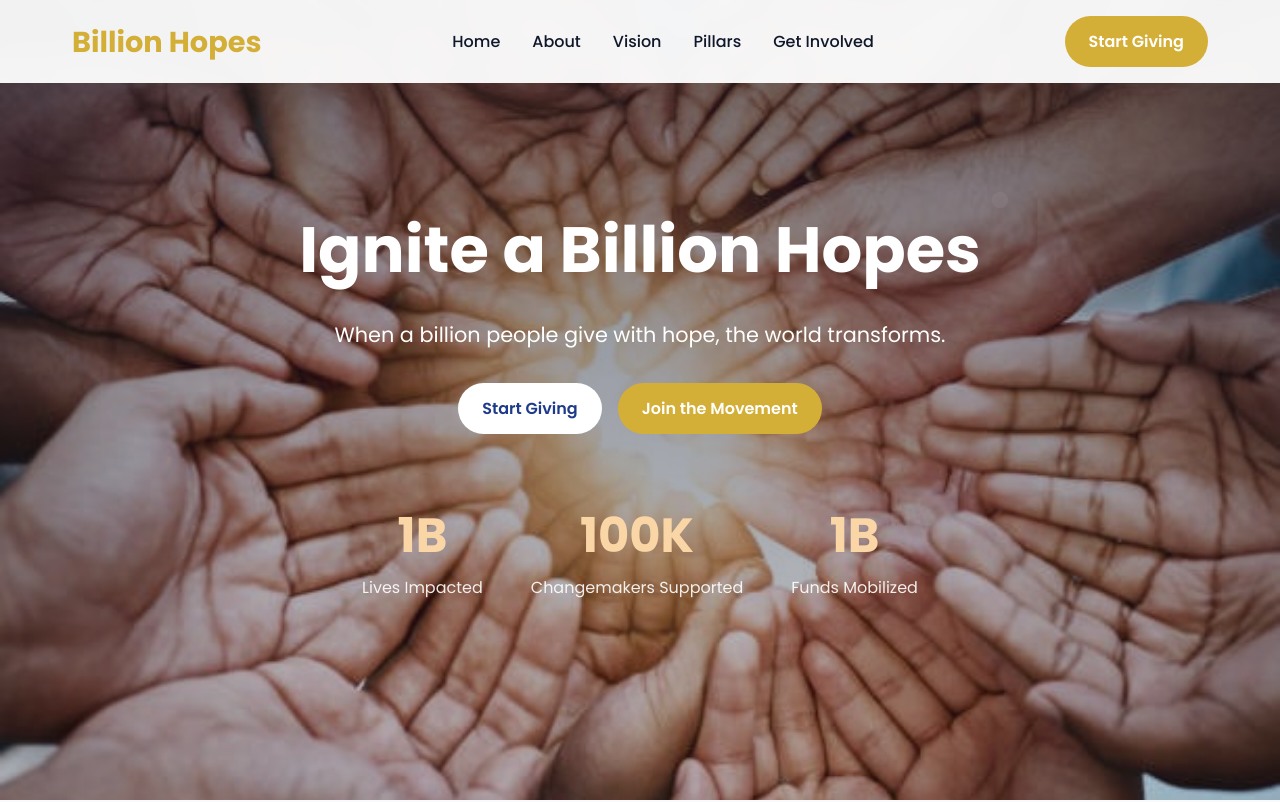
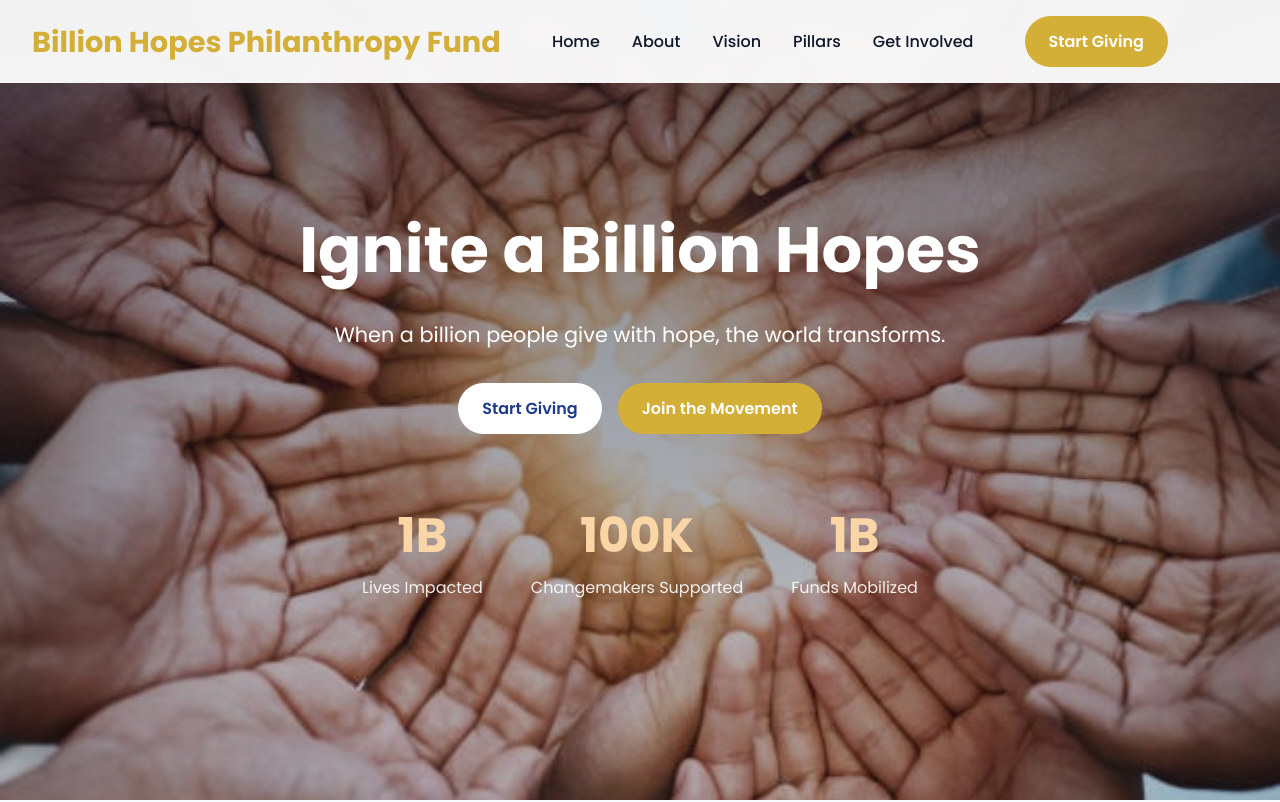
Before and after one commit to SushruthRao/billionhopeswebsite, a plain HTML site: page index.html in a window 1280 px wide. Shown: the top 802 px of the page. Drawn offline with Linux system fonts and the light colour scheme.

Commit message:
fixed margin, fund

```diff
--- a/index.html
+++ b/index.html
@@ -3,7 +3,7 @@
 <head>
     <meta charset="UTF-8">
     <meta name="viewport" content="width=device-width, initial-scale=1.0">
-    <title>Billion Hopes Philanthropic Fund - Ignite a Billion Hopes</title>
+    <title>Billion Hopes Philanthropic Foundation - Ignite a Billion Hopes</title>
     <link href="https://fonts.googleapis.com/css2?family=Poppins:wght@300;400;500;600;700&display=swap" rel="stylesheet">
     <style>
         :root {
@@ -49,6 +49,7 @@
         .nav-container {
             max-width: 1200px;
             margin: 0 auto;
+            margin-left: 0px;
             display: flex;
             justify-content: space-between;
             align-items: center;
@@ -345,7 +346,7 @@
     <!-- Navigation -->
     <nav>
         <div class="nav-container">
-            <div class="logo">Billion Hopes</div>
+            <div class="logo">Billion Hopes Philanthropy Fund</div>
             <ul class="nav-links">
                 <li><a href="#home">Home</a></li>
                 <li><a href="#about">About</a></li>
@@ -485,7 +486,7 @@
     <!-- Footer -->
     <footer>
         <div class="container">
-            <p>&copy; 2026 Billion Hopes Philanthropic Fund. Envisioned by Dr. Dayaprasad Kulkarni. All rights reserved.</p>
+            <p>&copy; 2026 Billion Hopes Philanthropic Foundation. Envisioned by Dr. Dayaprasad Kulkarni. All rights reserved.</p>
             <p style="margin-top: 1rem; opacity: 0.7;">Igniting a Billion Hopes | Empowering a Billion Lives</p>
         </div>
     </footer>
```
